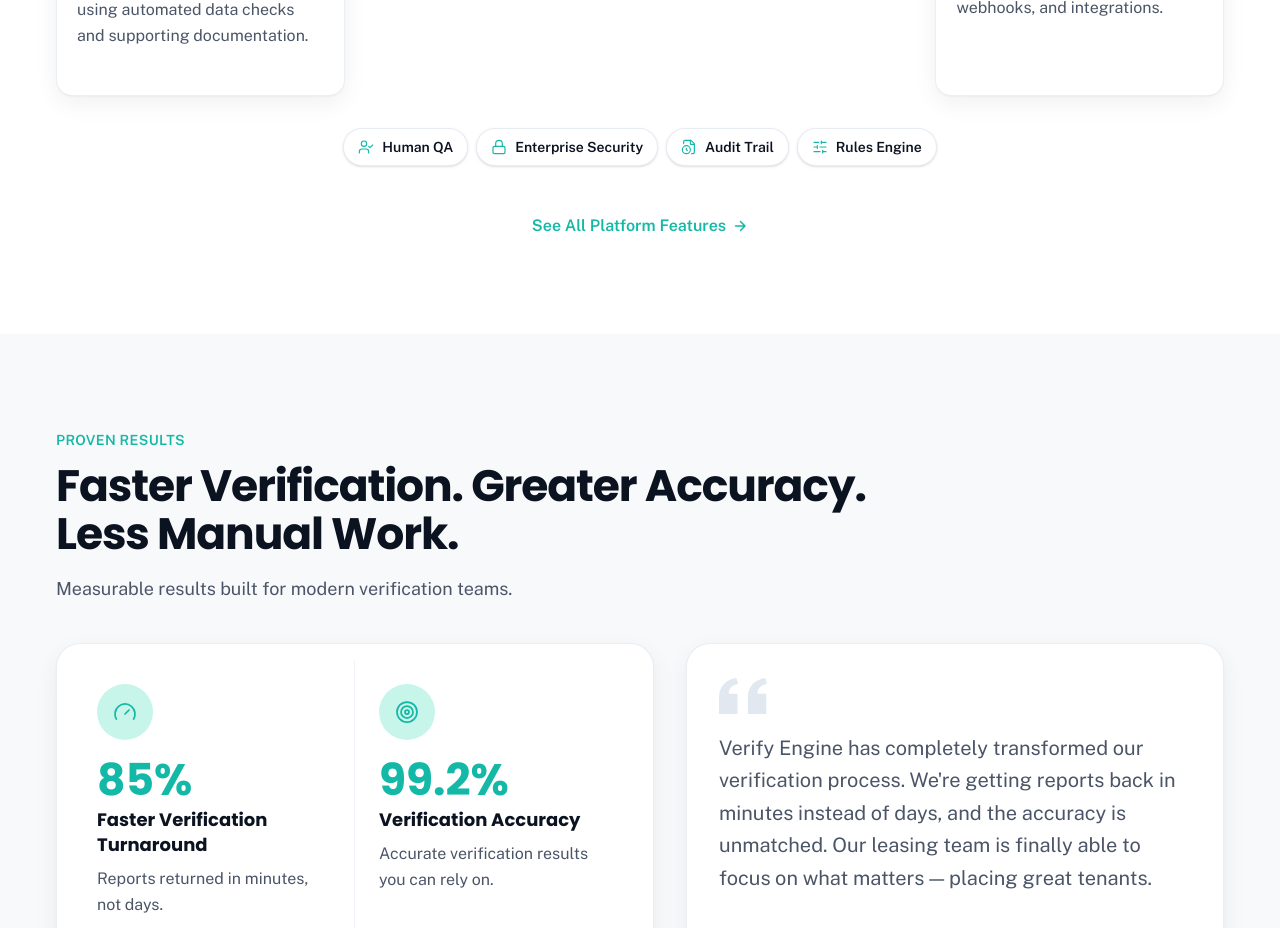
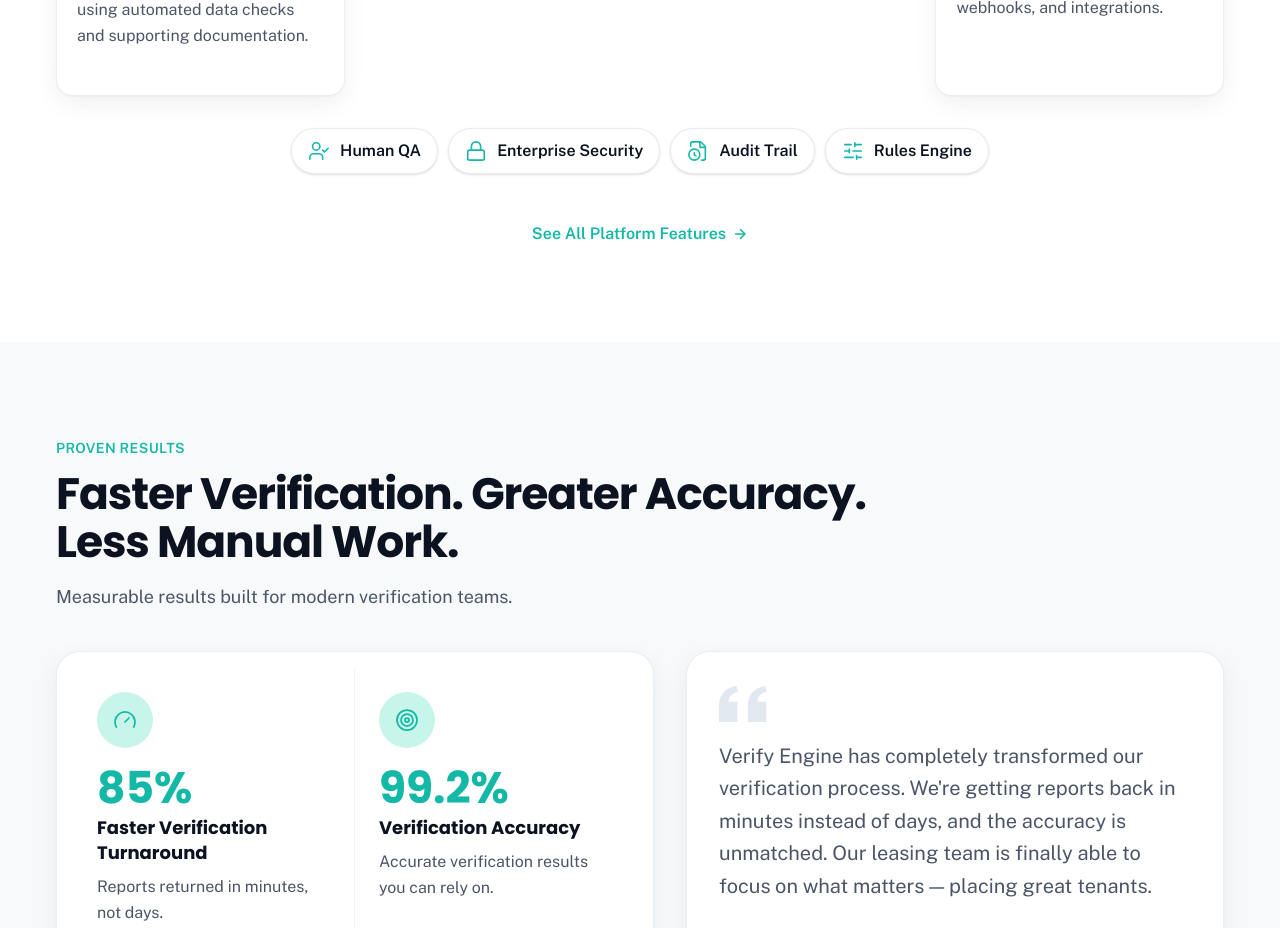
Before and after one commit to VerifyEngine/verifyengine-frontenddev, a Next.js app: page / in a window 1280 px wide. Shown: the part 8100-9028 px from the top of the page. Built offline with nearby package versions, Linux system fonts and the light colour scheme; no server answers.

Commit message:
Grow the platform badges to the section's own scale

```diff
--- a/src/components/marketing/PlatformStrip.tsx
+++ b/src/components/marketing/PlatformStrip.tsx
@@ -61,13 +61,15 @@
 function PlatformBadges() {
   return (
     <Reveal delay={0.45} className="mt-8">
-      <ul className="flex flex-wrap justify-center gap-2">
+      {/* Sized to be read at arm's length like the rest of the section: a
+          16px label and a 22px mark, not the small print the row started as. */}
+      <ul className="flex flex-wrap justify-center gap-2.5">
         {platformBadges.map((badge) => (
           <li
             key={badge.label}
-            className="inline-flex items-center gap-2 rounded-full border border-slate-200/80 bg-white px-3.5 py-2 text-sm font-semibold text-ink-900 shadow-sm"
+            className="inline-flex items-center gap-2.5 rounded-full border border-slate-200/80 bg-white px-4 py-2.5 text-base font-semibold text-ink-900 shadow-sm"
           >
-            <badge.icon className="size-4 shrink-0 text-teal-600" strokeWidth={1.75} />
+            <badge.icon className="size-5.5 shrink-0 text-teal-600" strokeWidth={1.75} />
             {badge.label}
           </li>
         ))}
```
